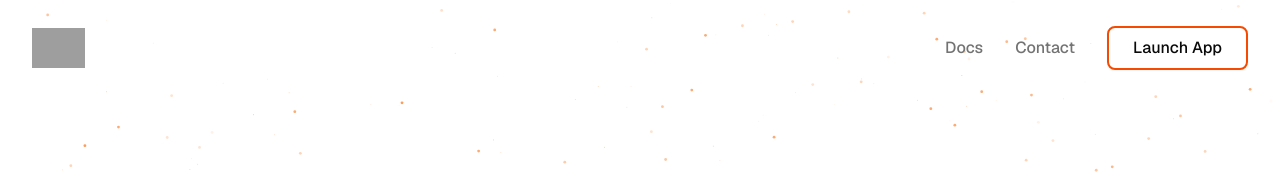
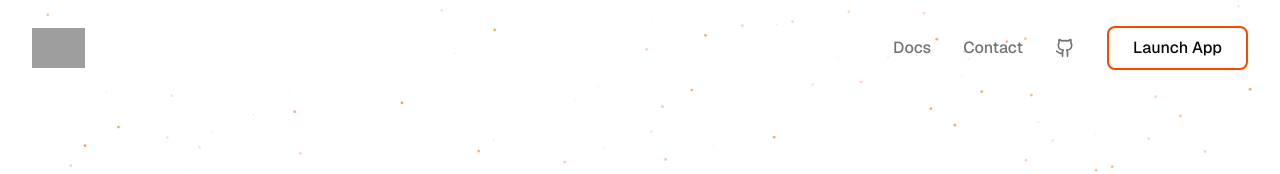
Before and after one commit to shinobi-cash/shinobi-cash-website, a Next.js app in the folder apps/web/: page / in a window 1280 px wide. Shown: the top 174 px of the page. Built offline with nearby package versions, Linux system fonts and the light colour scheme; grey boxes are pictures that could not be loaded.

Commit message:
Add external links and GitHub icon to navbar

```diff
--- a/apps/web/components/navbar.tsx
+++ b/apps/web/components/navbar.tsx
@@ -2,13 +2,13 @@
 
 import { useState, useEffect } from "react";
 import { useTheme } from "next-themes";
-import { Menu, X } from "lucide-react";
+import { Menu, X, Github } from "lucide-react";
 import Image from "next/image";
 import Link from "next/link";
 import { Button } from "@workspace/ui/components/button";
 
 const NAV_LINKS = [
-  { label: "Docs", href: "#docs" },
+  { label: "Docs", href: "https://docs.shinobi.cash" },
   { label: "Contact", href: "#contact" },
 ] as const;
 
@@ -92,17 +92,31 @@ export default function Navbar() {
               <a
                 key={link.href}
                 href={link.href}
+                target={link.href.startsWith("http") ? "_blank" : undefined}
+                rel={link.href.startsWith("http") ? "noopener noreferrer" : undefined}
                 className="text-base font-medium text-muted-foreground hover:text-foreground transition-colors"
               >
                 {link.label}
               </a>
             ))}
+            <a
+              href="https://github.com/shinobi-cash"
+              target="_blank"
+              rel="noopener noreferrer"
+              className="text-muted-foreground hover:text-foreground transition-colors"
+              aria-label="GitHub"
+            >
+              <Github className="h-5 w-5" />
+            </a>
             <Button
+              asChild
               variant="outline"
               size="lg"
               className="border-2 border-orange-600 dark:border-orange-500 text-foreground hover:bg-orange-600/10 hover:border-orange-500 dark:hover:border-orange-400 text-base px-6 py-5"
             >
-              Launch App
+              <a href="https://app.shinobi.cash" target="_blank" rel="noopener noreferrer">
+                Launch App
+              </a>
             </Button>
           </div>
 
@@ -131,19 +145,33 @@ export default function Navbar() {
               <a
                 key={link.href}
                 href={link.href}
+                target={link.href.startsWith("http") ? "_blank" : undefined}
+                rel={link.href.startsWith("http") ? "noopener noreferrer" : undefined}
                 onClick={handleLinkClick}
                 className="px-4 py-3 rounded-lg text-base font-medium text-muted-foreground hover:text-foreground hover:bg-accent transition-colors"
               >
                 {link.label}
               </a>
             ))}
+            <a
+              href="https://github.com/shinobi-cash"
+              target="_blank"
+              rel="noopener noreferrer"
+              onClick={handleLinkClick}
+              className="px-4 py-3 rounded-lg text-base font-medium text-muted-foreground hover:text-foreground hover:bg-accent transition-colors flex items-center gap-2"
+            >
+              <Github className="h-5 w-5" />
+              GitHub
+            </a>
             <div className="pt-4">
               <Button
+                asChild
                 variant="outline"
                 className="w-full border-2 border-orange-600 dark:border-orange-500 text-foreground hover:bg-orange-600/10 hover:border-orange-500 dark:hover:border-orange-400"
-                onClick={handleLinkClick}
               >
-                Launch App
+                <a href="https://app.shinobi.cash" target="_blank" rel="noopener noreferrer" onClick={handleLinkClick}>
+                  Launch App
+                </a>
               </Button>
             </div>
           </div>
```
